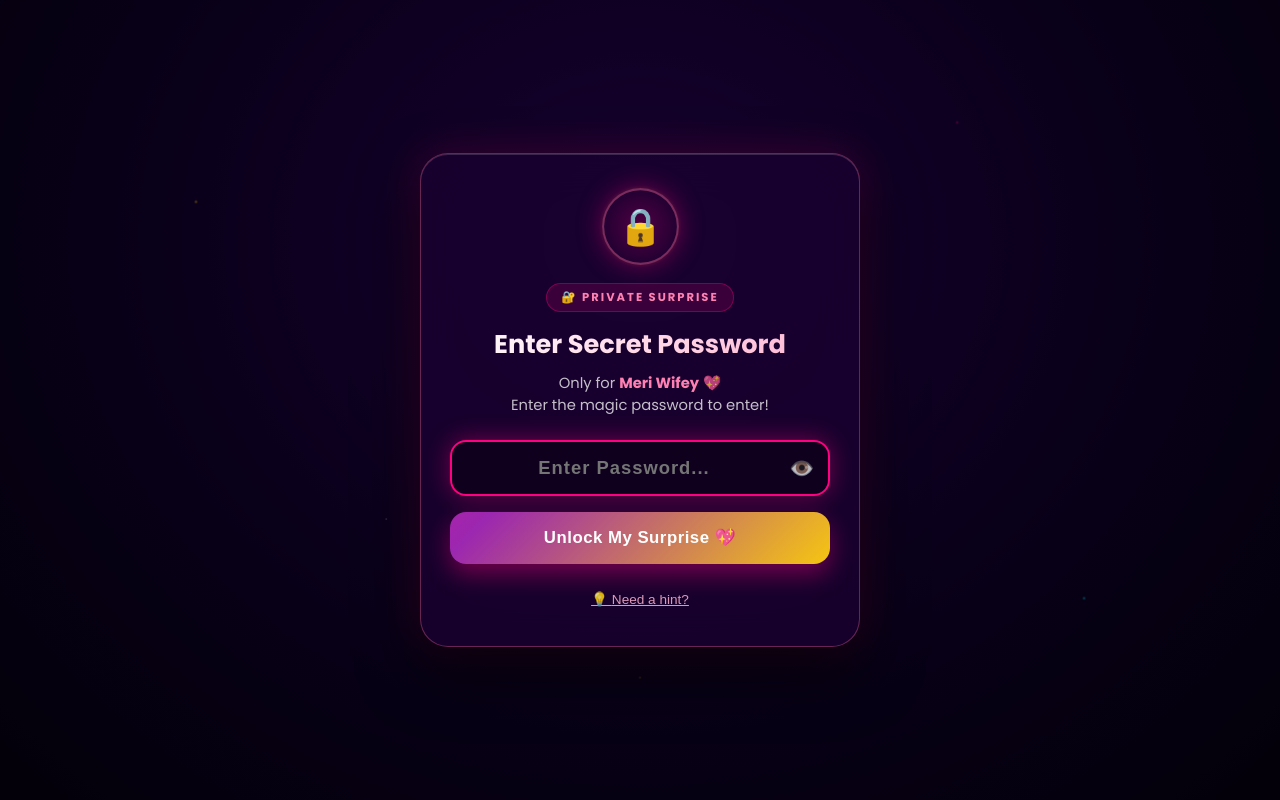
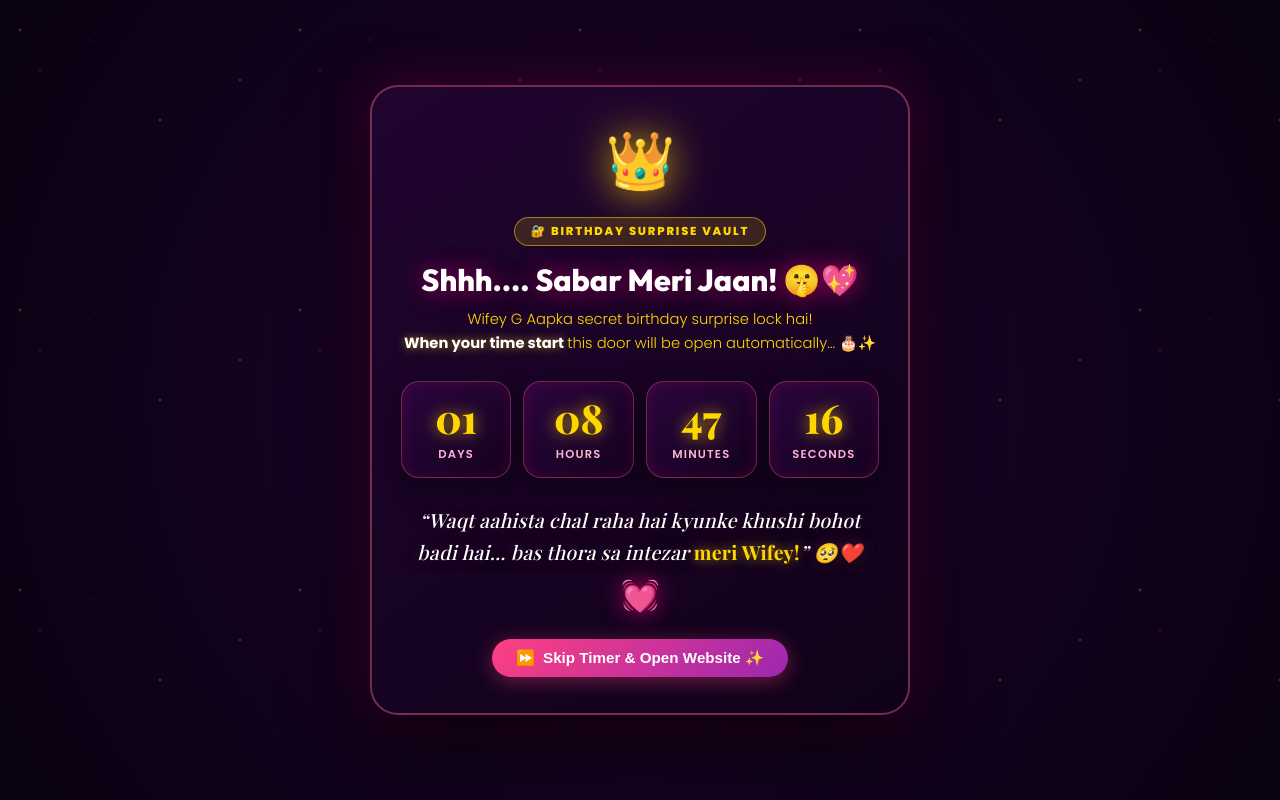
Before and after one commit to mehboobwaqar/birthday, a Next.js app: page / in a window 1280 px wide. Built offline with nearby package versions, Linux system fonts and the light colour scheme.

Commit message:
🔓 Bypass password gate & add skip button to countdown timer for preview

```diff
--- a/src/app/page.tsx
+++ b/src/app/page.tsx
@@ -287,7 +287,32 @@ function MidnightCountdownGate({ onUnlock }: { onUnlock: () => void }) {
           </div>
         )}
 
-        {/* MianG Preview Button hidden as requested so no one can bypass before 12:00 AM */}
+        {/* Skip Timer Button */}
+        <div style={{ marginTop: "1.5rem", textAlign: "center" }}>
+          <button
+            type="button"
+            onClick={handleManualPreview}
+            className="midnight-skip-btn"
+            style={{
+              background: "linear-gradient(135deg, #ff4081, #9c27b0)",
+              border: "none",
+              color: "#fff",
+              padding: "10px 24px",
+              borderRadius: "25px",
+              fontSize: "0.95rem",
+              fontWeight: 600,
+              cursor: "pointer",
+              boxShadow: "0 4px 20px rgba(255, 64, 129, 0.4)",
+              transition: "all 0.3s ease",
+              display: "inline-flex",
+              alignItems: "center",
+              gap: "8px",
+            }}
+          >
+            <span>⏩</span>
+            <span>Skip Timer &amp; Open Website ✨</span>
+          </button>
+        </div>
       </div>
     </div>
   );
@@ -1743,7 +1768,7 @@ function EnvelopeIntro({ onOpen }: { onOpen: () => void }) {
 
 // ─── Main Page ───
 export default function BirthdayPage() {
-  const [isPasswordVerified, setIsPasswordVerified] = useState(false);
+  const [isPasswordVerified] = useState(true); // Password disabled/none for now
   const [isMidnightUnlocked, setIsMidnightUnlocked] = useState(false);
   const [envelopeOpened, setEnvelopeOpened] = useState(false);
   const [sessionKey, setSessionKey] = useState(0);
@@ -1751,16 +1776,13 @@ export default function BirthdayPage() {
 
   useEffect(() => {
     try {
-      if (sessionStorage.getItem("miang_password_verified") === "true") {
-        setIsPasswordVerified(true);
-      }
-      if (isMidnightPassed()) {
+      if (sessionStorage.getItem("miang_midnight_bypassed") === "true" || isMidnightPassed()) {
         setIsMidnightUnlocked(true);
       }
     } catch { }
   }, []);
 
-  const isFullyUnlocked = isPasswordVerified && isMidnightUnlocked;
+  const isFullyUnlocked = isMidnightUnlocked;
 
   // Lock body scroll and keep viewport at top when website is not fully unlocked
   useEffect(() => {
@@ -1811,17 +1833,6 @@ export default function BirthdayPage() {
     setTimeout(() => fireConfetti(), 900);
   }, [fireConfetti]);
 
-  const handlePasswordVerified = useCallback(() => {
-    try {
-      sessionStorage.setItem("miang_password_verified", "true");
-    } catch { }
-    setIsPasswordVerified(true);
-    if (isMidnightPassed()) {
-      setIsMidnightUnlocked(true);
-    }
-    window.scrollTo({ top: 0, behavior: "instant" });
-  }, []);
-
   const handleMidnightUnlock = useCallback(() => {
     setIsMidnightUnlocked(true);
     window.scrollTo({ top: 0, behavior: "instant" });
@@ -1829,10 +1840,8 @@ export default function BirthdayPage() {
 
   const handleRelock = useCallback(() => {
     try {
-      sessionStorage.removeItem("miang_password_verified");
       sessionStorage.removeItem("miang_midnight_bypassed");
     } catch { }
-    setIsPasswordVerified(false);
     setIsMidnightUnlocked(false);
     setEnvelopeOpened(false);
     confettiFired.current = false;
@@ -1863,16 +1872,8 @@ export default function BirthdayPage() {
         </button>
       )}
 
-      {/* Step 1: Secret Password Gate (MUST ENTER PASSWORD) */}
-      {!isPasswordVerified && (
-        <PasswordGate
-          key={`gate-${sessionKey}`}
-          onUnlock={handlePasswordVerified}
-        />
-      )}
-
-      {/* Step 2: Midnight Countdown Gate (AFTER PASSWORD, UNTIL MIDNIGHT) */}
-      {isPasswordVerified && !isMidnightUnlocked && (
+      {/* Midnight Countdown Gate (with Skip Button for MianG) */}
+      {!isMidnightUnlocked && (
         <MidnightCountdownGate
           key={`midnight-${sessionKey}`}
           onUnlock={handleMidnightUnlock}
```
